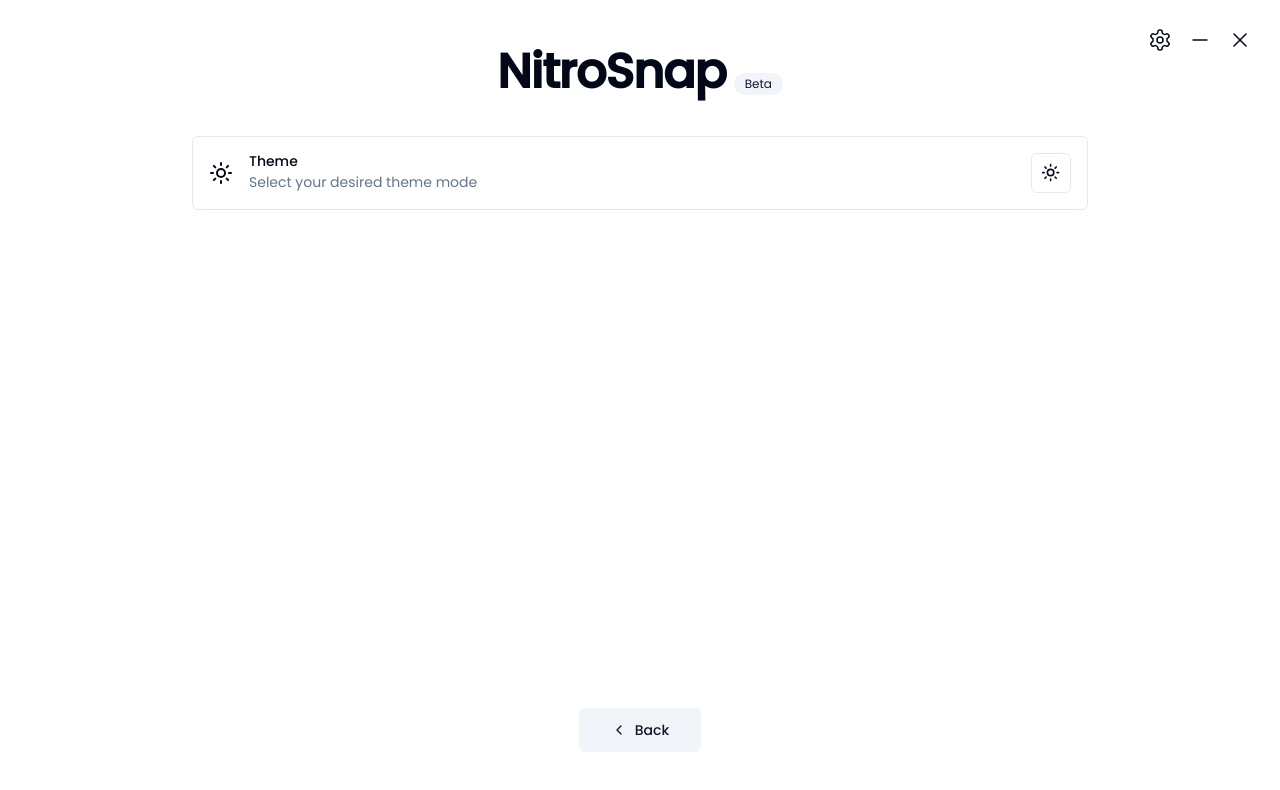
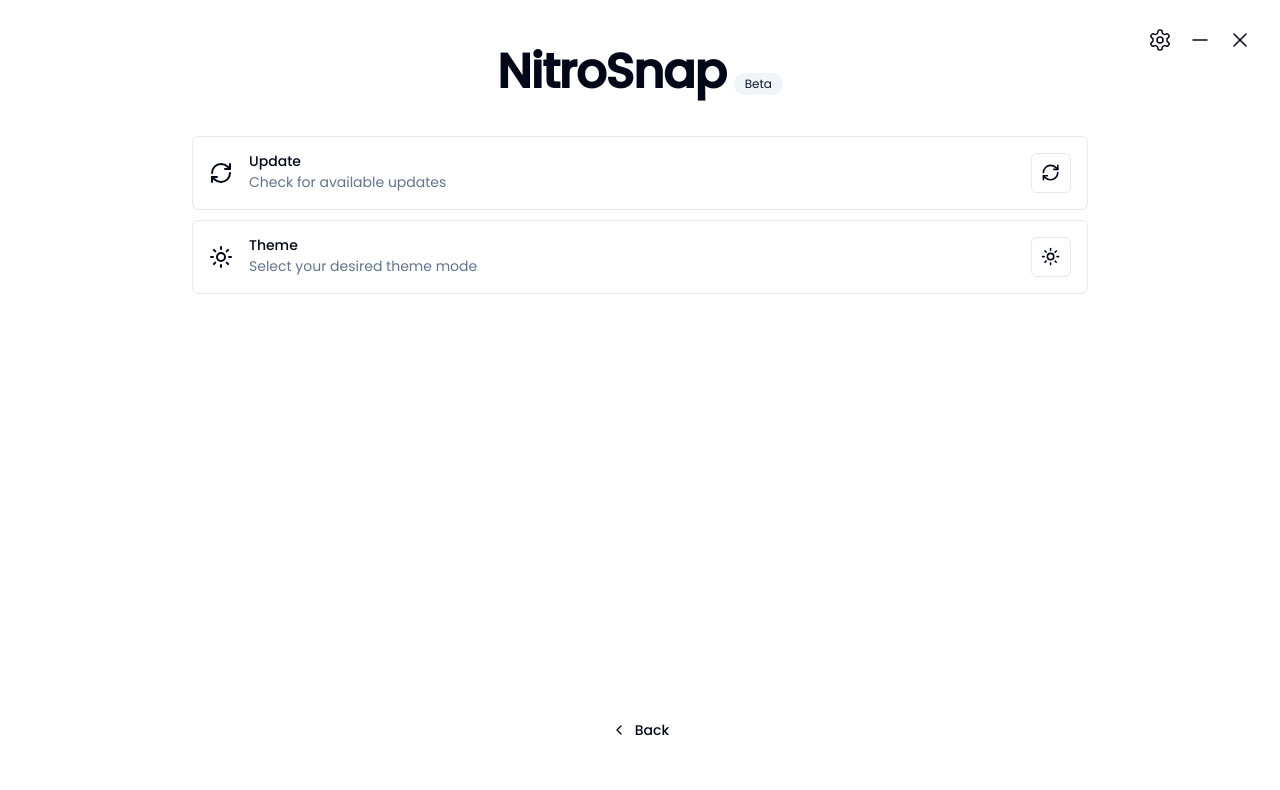
Before and after one commit to RoodyCode/NitroSnap, a Next.js app: page /settings in a window 1280 px wide. Shown: the top 790 px of the page. Built offline with nearby package versions, Linux system fonts and the light colour scheme.

Commit message:
added update

```diff
--- a/app/settings/page.tsx
+++ b/app/settings/page.tsx
@@ -3,7 +3,7 @@
 import { ThemeToggle } from '@/components/ThemeToggle'
 import { Button } from '@/components/ui/button'
 import { ScrollArea } from '@/components/ui/scroll-area'
-import { ChevronLeft, SunIcon } from 'lucide-react'
+import { ChevronLeft, RefreshCw, SunIcon } from 'lucide-react'
 import Link from 'next/link'
 import { Fragment } from 'react'
 
@@ -13,6 +13,16 @@
       <ScrollArea className="w-[70vw] grow">
         <div className="flex flex-col gap-2.5 ">
           <div className=" flex items-center space-x-4 rounded-md border p-4">
+            <RefreshCw />
+            <div className="flex-1 space-y-1">
+              <p className="text-sm font-medium leading-none">Update</p>
+              <p className="text-sm text-muted-foreground">Check for available updates</p>
+            </div>
+            <Button variant="outline" size="icon">
+              <RefreshCw className="h-[1.2rem] w-[1.2rem]" />
+            </Button>
+          </div>
+          <div className="flex items-center space-x-4 rounded-md border p-4">
             <SunIcon />
             <div className="flex-1 space-y-1">
               <p className="text-sm font-medium leading-none">Theme</p>
@@ -24,7 +34,7 @@
           </div>
         </div>
       </ScrollArea>
-      <Button asChild size={'lg'} variant={'secondary'}>
+      <Button asChild size={'lg'} variant={'ghost'}>
         <Link href="/">
           <ChevronLeft className="mr-2 h-4 w-4" /> Back
         </Link>
```
